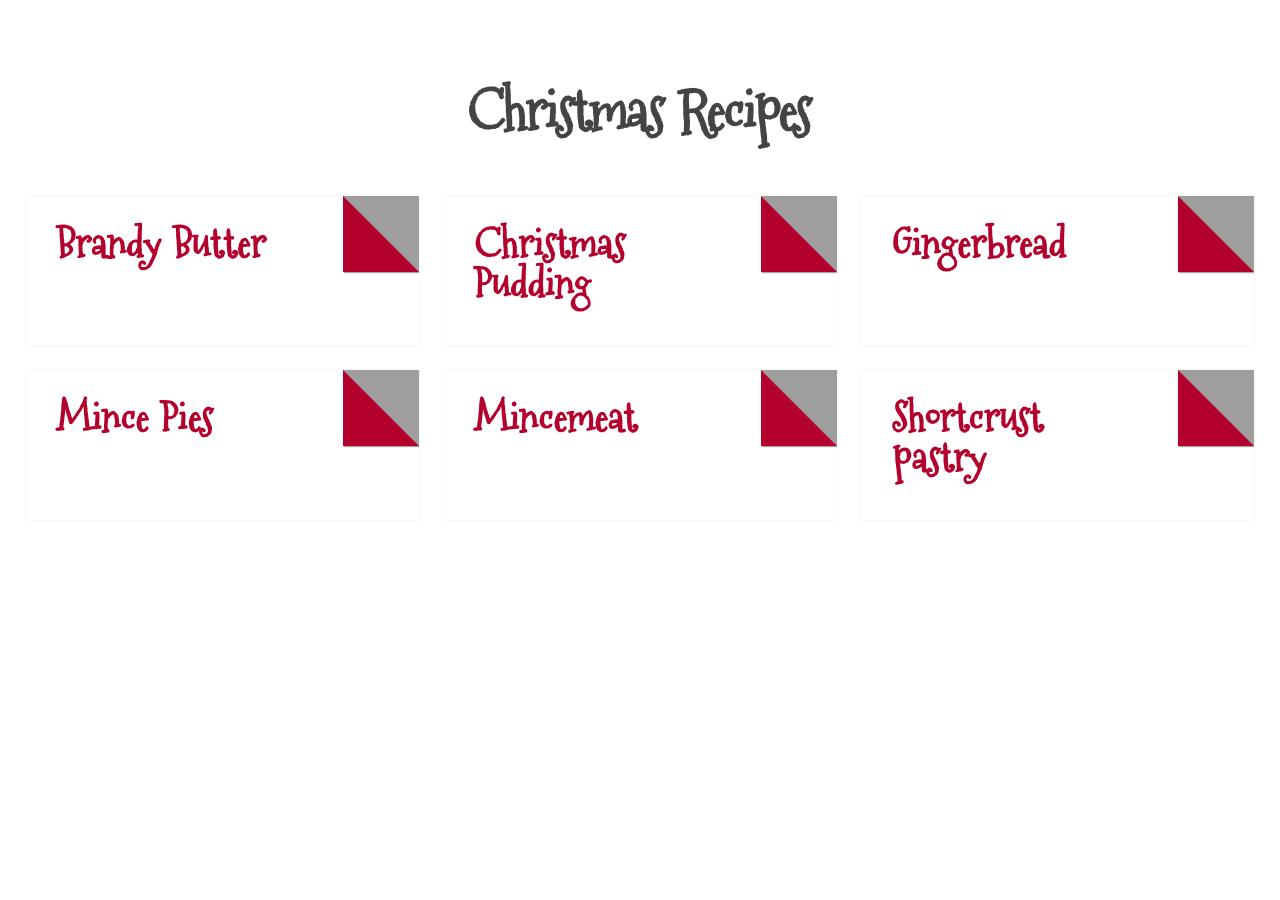
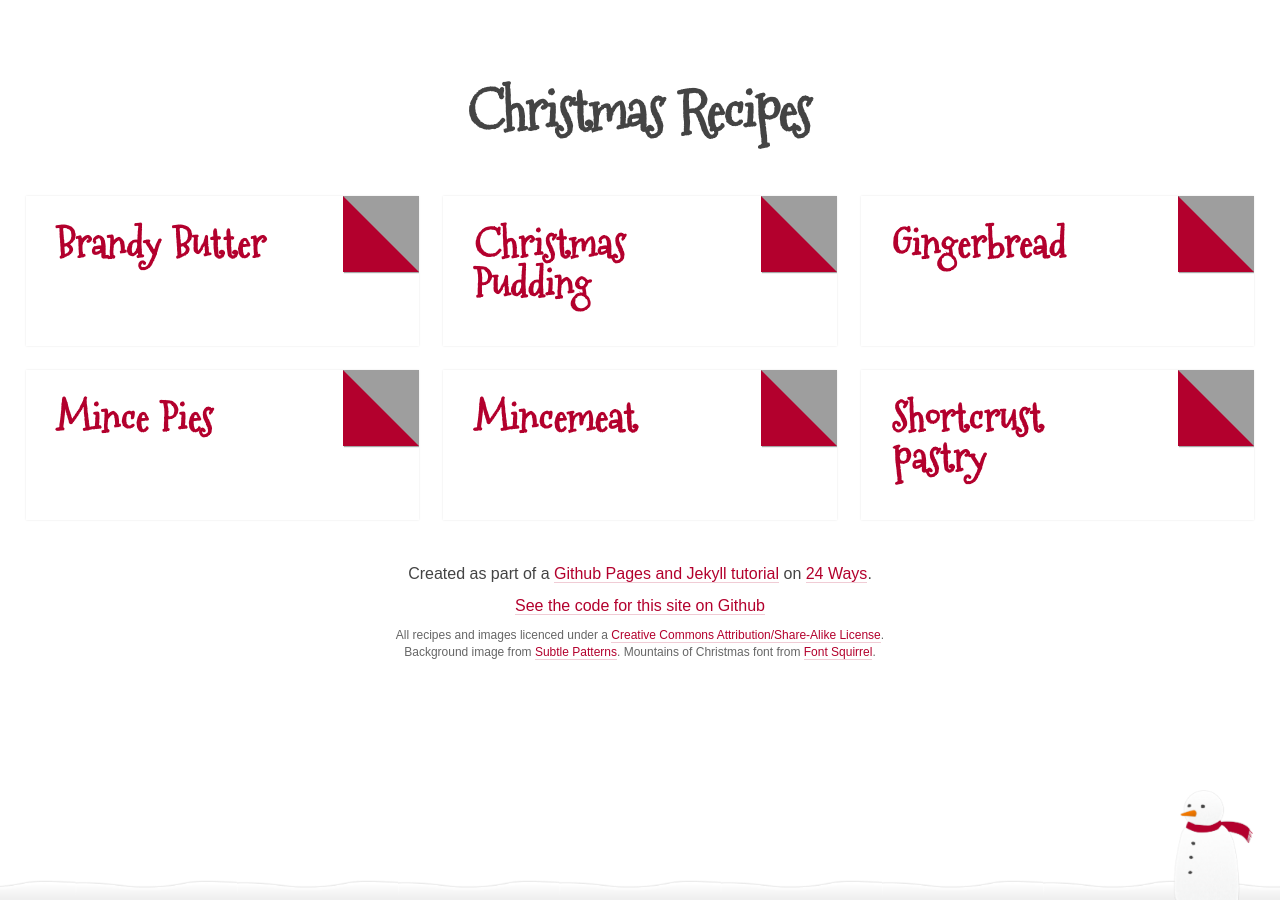
Before and after one commit to sundlee/sundlee.github.io, a Jekyll site: the page built from index.md, in a window 1280 px wide. Built offline with Jekyll 4.4.1, drawn with Linux system fonts in a browser that asks for light colours; Markdown is read by kramdown in place of the engine named in the settings; grey boxes are pictures that could not be loaded.

Commit message:
Update foot.html

```diff
--- a/_includes/foot.html
+++ b/_includes/foot.html
@@ -1,2 +1,16 @@
-</body>
+    <footer class="global-footer">
+        <p>Created as part of a <a href="http://24ways.org/2013/get-started-with-github-pages/">Github Pages and Jekyll tutorial</a> on <a href="http://24ways.org/">24 Ways</a>.</p>
+        <p><a href="https://github.com/maban/christmas-recipes">See the code for this site on Github</a></p>
+        <small>All recipes and images licenced under a <a href="http://creativecommons.org/licenses/by-sa/3.0/">Creative Commons Attribution/Share-Alike License</a>.</small>
+        <small>Background image from <a href="http://subtlepatterns.com/">Subtle Patterns</a>. Mountains of Christmas font from <a href="http://www.fontsquirrel.com/fonts/mountains-of-christmas">Font Squirrel</a>.</small>
+    </footer>
+
+    </div>
+
+    <span class="snowman"></span>
+
+    <span class="snow-layer"></span>
+
+    </body>
+
 </html>
```
